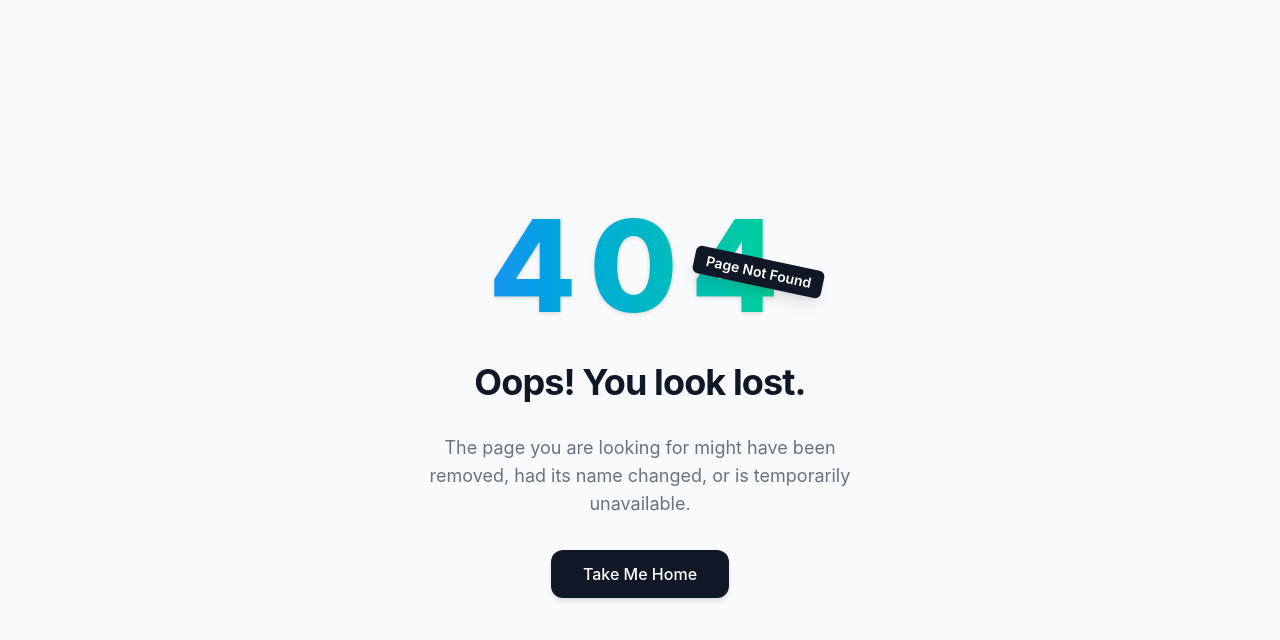
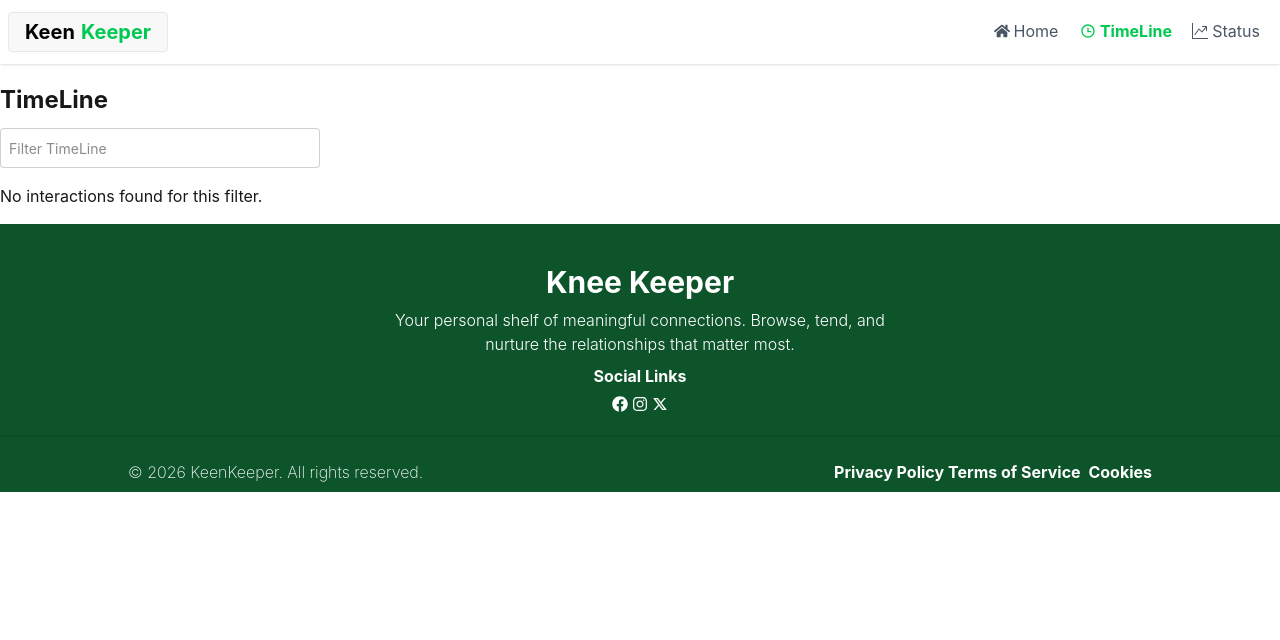
Before and after one commit to kawser0x/Keen-Keeper-BD, a React (Vite) app: page /timeline in a window 1280 px wide. Before the commit this address had no page. Shown: the top 640 px of the page. Built offline with nearby package versions, Linux system fonts and the light colour scheme.

Commit message:
Time line section implemented with filter option

```diff
--- a/src/component/banner/ButtonSection.jsx
+++ b/src/component/banner/ButtonSection.jsx
@@ -4,7 +4,7 @@ const ButtonSection = () => {
     return (
         <div className='grid sm:grid-cols-2 md:grid-cols-4 gap-5 space-x-5 m-10'>
             <div className="container mx-auto shadow-sm text-center justify-center p-5">
-                <h2 className='text-2xl font-bold'>10</h2>
+                <h2 className='text-2xl font-bold'>15</h2>
                 <p className='text-sm font-light'>Total Friends</p>
             </div>
             <div className="container mx-auto shadow-sm text-center justify-center p-5">
--- a/src/component/checkIn/CheckIn.jsx
+++ b/src/component/checkIn/CheckIn.jsx
@@ -1,17 +1,36 @@
-import React from 'react';
-import { IoIosVideocam } from 'react-icons/io';
-import { MdAddCall, MdOutlineTextsms } from 'react-icons/md';
+import React, { useContext } from "react";
+import { IoIosVideocam } from "react-icons/io";
+import { MdAddCall, MdOutlineTextsms } from "react-icons/md";
+import { FriendContext } from "../../context/FriendContext";
 
-const CheckIn = () => {
+const CheckIn = ({ friend }) => {
+  const { savedFriend, setSavedFriend } = useContext(FriendContext);
+  console.log(savedFriend);
+
+  const handleFriend = (friend, type) => {
+    const fnd = {
+      name: friend.name,
+      type: type,
+      timestamp: new Date().toISOString(),
+    };
+    setSavedFriend([...savedFriend, fnd]);
+  };
+
   return (
     <div className="flex justify-between gap-3">
-            <div className="card bg-gray-200 shadow-sm w-full items-center text-center m-1 p-6">
+      <div
+        onClick={() => handleFriend(friend, "call")}
+        className="card bg-gray-200 shadow-sm w-full items-center text-center m-1 p-6 hover:bg-gray-400">
         <MdAddCall /> Call
       </div>
-            <div className="card bg-gray-200 shadow-sm w-full items-center text-center m-1 p-6">
+      <div
+        onClick={() => handleFriend(friend, "text")}
+        className="card bg-gray-200 shadow-sm w-full items-center text-center m-1 p-6 hover:bg-gray-400">
         <MdOutlineTextsms /> Text
       </div>
-            <div className="card bg-gray-200 shadow-sm w-full items-center text-center m-1 p-6">
+      <div
+        onClick={() => handleFriend(friend, "video")}
+        className="card bg-gray-200 shadow-sm w-full items-center text-center m-1 p-6 hover:bg-gray-400">
         <IoIosVideocam /> Video
       </div>
     </div>
--- a/src/component/friends/FriendDetails.jsx
+++ b/src/component/friends/FriendDetails.jsx
@@ -1,7 +1,6 @@
 import React from "react";
 import { AiFillBell } from "react-icons/ai";
-import { IoIosArchive, IoIosVideocam } from "react-icons/io";
-import { MdAddCall, MdOutlineTextsms } from "react-icons/md";
+import { IoIosArchive} from "react-icons/io";
 import { RiDeleteBin5Line } from "react-icons/ri";
 import { useLocation } from "react-router";
 import CheckIn from "../checkIn/CheckIn";
@@ -92,7 +91,7 @@ const FriendDetails = () => {
         <div className="card shadow-sm p-5">
           <h2>Quick Check-In</h2>
           {
-            <CheckIn></CheckIn>
+            <CheckIn friend ={friend} ></CheckIn>
           }
         </div>
       </div>
--- a/src/component/navbar/Navbar.jsx
+++ b/src/component/navbar/Navbar.jsx
@@ -20,17 +20,23 @@ const Navbar = () => {
             <div className="grid sm:grid-cols-2 md:grid-cols-3 gap-2 items-center justify-center text-center">
               <NavLink
                 to={"/"}
-                className="flex gap-1 items-center justify-center text-center">
+                className={({ isActive }) =>
+                  `${"flex gap-1 items-center justify-center text-center"} ${isActive ? "text-green-500 font-bold" : "text-gray-600 hover:text-green-500"}`
+                }>
                 <FaHome /> Home
               </NavLink>
               <NavLink
-                to={"/aa"}
-                className="flex gap-1 items-center justify-center text-center">
+                to={"/timeline"}
+                className={({ isActive }) =>
+                  `${"flex gap-1 items-center justify-center text-center"} ${isActive ? "text-green-500 font-bold" : "text-gray-600 hover:text-green-500"}`
+                }>
                 <RiTimeLine /> TimeLine
               </NavLink>
               <NavLink
                 to={"/aajd"}
-                className="flex gap-1 items-center justify-center text-center">
+                className={({ isActive }) =>
+                  `${"flex gap-1 items-center justify-center text-center"} ${isActive ? "text-green-500 font-bold" : "text-gray-600 hover:text-green-500"}`
+                }>
                 <BsGraphUpArrow /> Status
               </NavLink>
             </div>
--- /dev/null
+++ b/src/component/timeLine/DisplayTImeLine.jsx
@@ -0,0 +1,41 @@
+import React from "react";
+import { IoIosVideocam } from "react-icons/io";
+import { MdAddCall, MdOutlineTextsms } from "react-icons/md";
+
+const DisplayTImeLine = ({ frnd }) => {
+  const { name, type, timestamp } = frnd;
+
+  const handleImage = (type) => {
+    if (type === "call") {
+      return <MdAddCall />;
+    } else if (type === "text") {
+      return <MdOutlineTextsms />;
+    } else if (type === "video") {
+      return <IoIosVideocam />;
+    }
+  };
+
+  const formatTime = (timeString) => {
+    if (!timeString) return "";
+    const date = new Date(timeString);
+    return date.toLocaleString([], {
+      month: "short",
+      day: "numeric",
+      year: "numeric",
+    });
+  };
+
+  return (
+    <div className="flex flex-row w-full card shadow-sm items-center gap-4 p-3  m-5 text-center justify-start">
+      <div className="pl-8 m-3">{handleImage(type)}</div>
+      <div>
+        <h2 className=" text-xl">
+          <span className="font-extrabold text-3xl">{type}</span> With {name}
+        </h2>
+        <p>{formatTime(timestamp)}</p>
+      </div>
+    </div>
+  );
+};
+
+export default DisplayTImeLine;
--- /dev/null
+++ b/src/component/timeLine/TimeLine.jsx
@@ -0,0 +1,49 @@
+import React, { useContext, useState } from "react";
+import { FriendContext } from "../../context/FriendContext";
+import DisplayTImeLine from "./DisplayTImeLine";
+
+const TimeLine = () => {
+  const { savedFriend } = useContext(FriendContext);
+
+  const [filterType, setFilterType] = useState("");
+
+  const filteredFriends = savedFriend.filter((frnd) => {
+    if (filterType === "") {
+      return true;
+    }
+    return frnd.type.toLowerCase() === filterType.toLowerCase();
+  });
+
+  return (
+    <div className="container mx-auto ">
+      <h2 className="font-bold text-2xl pt-5 pb-3">TimeLine</h2>
+      <div>
+        <input
+          type="text"
+          className="input border p-2 mb-4"
+          placeholder="Filter TimeLine"
+          list="browsers"
+          value={filterType}
+          onChange={(e) => setFilterType(e.target.value)}
+        />
+        <datalist id="browsers">
+          <option value="Text"></option>
+          <option value="Call"></option>
+          <option value="Video"></option>
+        </datalist>
+      </div>
+
+      <div>
+        {filteredFriends.length > 0 ? (
+          filteredFriends.map((frnd, ind) => (
+            <DisplayTImeLine key={ind} frnd={frnd} />
+          ))
+        ) : (
+          <p>No interactions found for this filter.</p>
+        )}
+      </div>
+    </div>
+  );
+};
+
+export default TimeLine;
--- /dev/null
+++ b/src/context/FriendContext.jsx
@@ -0,0 +1,3 @@
+import { createContext } from "react";
+
+export const FriendContext = createContext();
--- /dev/null
+++ b/src/context/FriendProvider.jsx
@@ -0,0 +1,17 @@
+import React, { useState } from "react";
+import { FriendContext } from "./FriendContext";
+
+const FriendProvider = ({ children }) => {
+  const [savedFriend, setSavedFriend] = useState([]);
+
+  const data = {
+    savedFriend,
+    setSavedFriend,
+  };
+
+  return (
+    <FriendContext.Provider value={data}>{children}</FriendContext.Provider>
+  );
+};
+
+export default FriendProvider;
--- a/src/router/Router.jsx
+++ b/src/router/Router.jsx
@@ -4,6 +4,7 @@ import HomePage from "../pages/homePage/HomePage";
 import Home from "../pages/Home";
 import FriendDetails from "../component/friends/FriendDetails";
 import NotFound from "../component/notFound/NotFound";
+import TimeLine from "../component/timeLine/TimeLine";
 
 export const router = createBrowserRouter([
   {
@@ -19,6 +20,10 @@ export const router = createBrowserRouter([
       {
         path:"/details",
         Component: FriendDetails
+      },
+      {
+        path:"timeline",
+        Component: TimeLine
       }
     ],
   },
```
Also changed, not shown: src/main.jsx (+5 -4 lines). Lines whose indentation alone changed are shown as unchanged.
